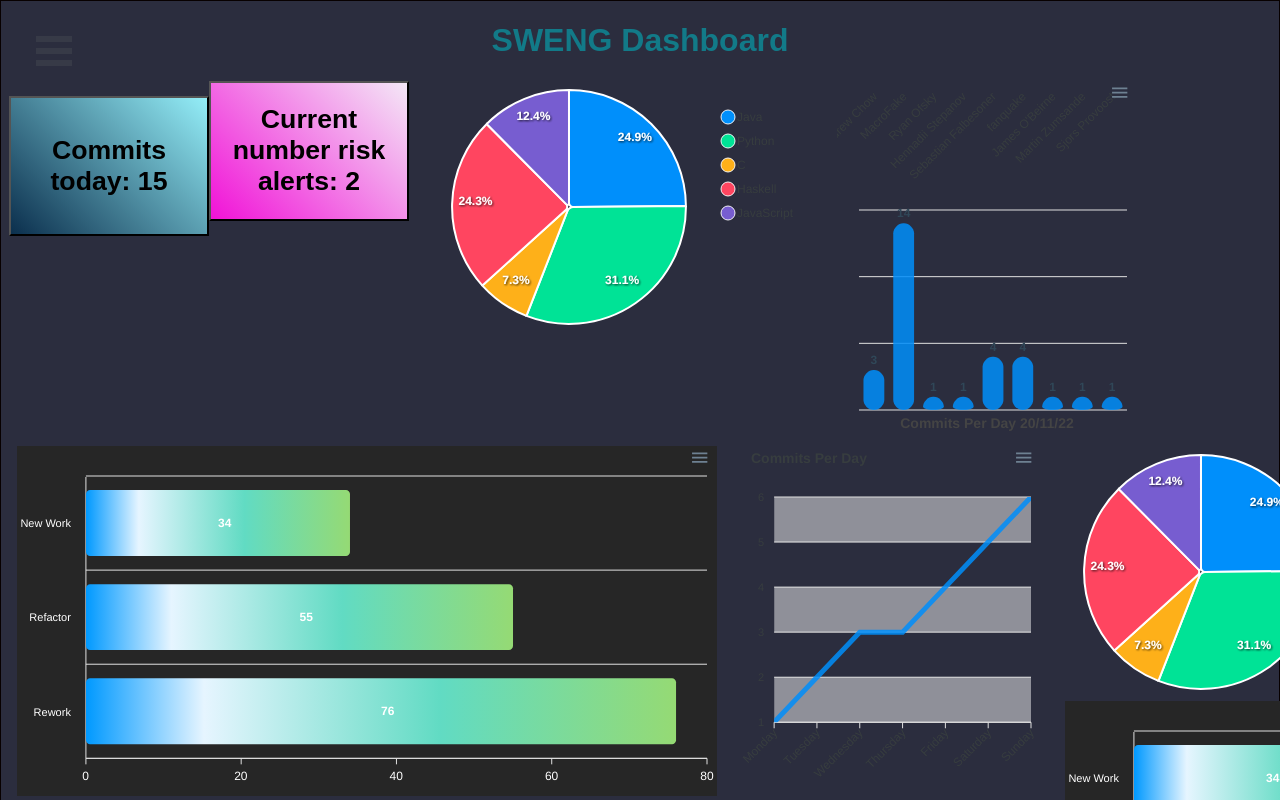
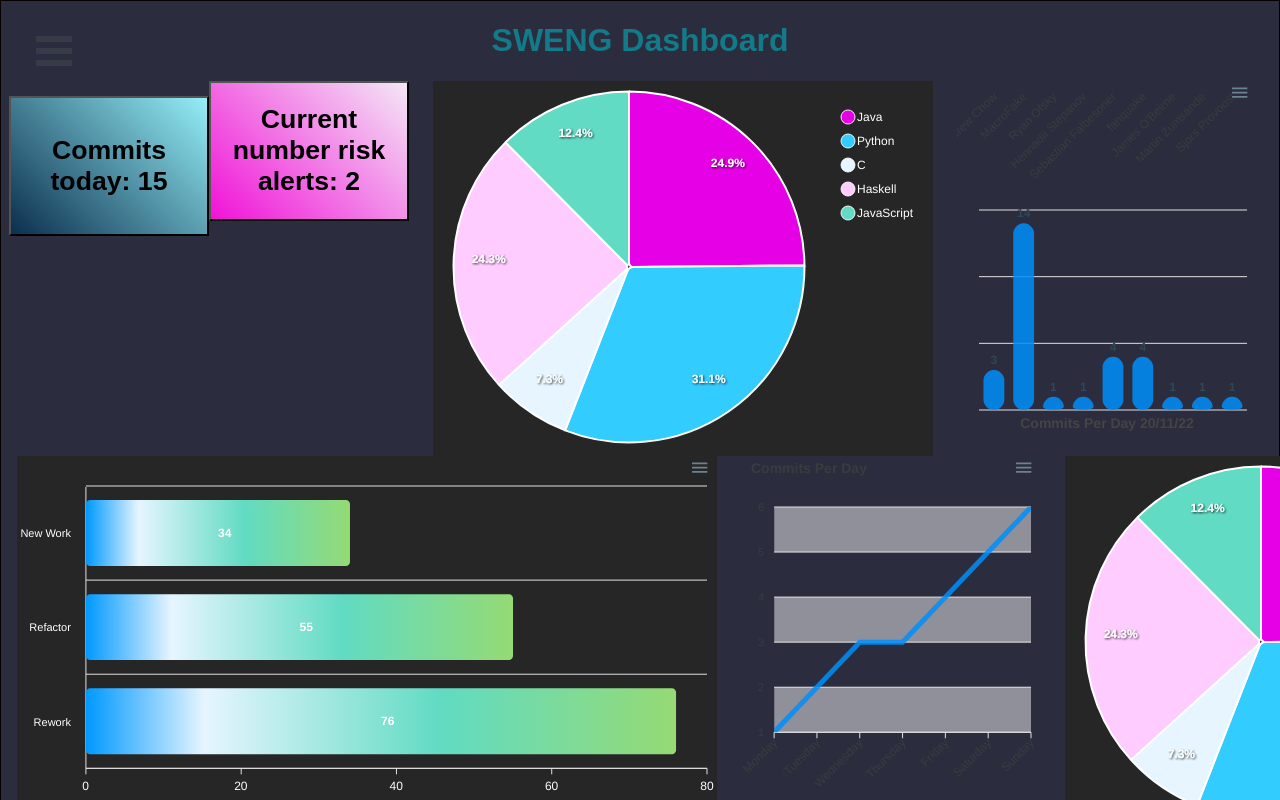
Before and after one commit to saifalixxx/SWENG_Final_Project, a React (Create React App) app in the folder dashboard/: page / in a window 1280 px wide. Shown: the top 800 px of the page. Built offline with nearby package versions, Linux system fonts and the light colour scheme.

Commit message:
Changes to graph design

```diff
--- a/dashboard/src/Components/ApexChart.js
+++ b/dashboard/src/Components/ApexChart.js
@@ -4,20 +4,33 @@ import ReactApexChart from 'react-apexcharts';
 const ApexChart = ({ data, dLabels }) => {
 
   const options = {
+
     chart: {
+      title: "Commits per Day",
       width: 380,
       type: 'pie',
+      background: '#262626',
+      foreColor: 'white',
+    },
+    colors: ['#e600e6', '#33ccff', '#e6f5ff', '#ffccff', '#61DBC3'],
+    fill: {
+      type: 'colors',
+
     },
     labels: dLabels,
     responsive: [{
       breakpoint: 480,
       options: {
         chart: {
-          width: 200
+          width: 250,
+          background: '#262626',
         },
+
         legend: {
           position: 'top'
-        }
+        },
+
+
       }
     }]
   }
@@ -25,7 +38,7 @@ const ApexChart = ({ data, dLabels }) => {
 
   return (
     <div id="chart">
-      <ReactApexChart options={options} series={data} type="pie" width={380} />
+      <ReactApexChart options={options} series={data} type="pie" width={500} />
     </div>
   )
 }
```
